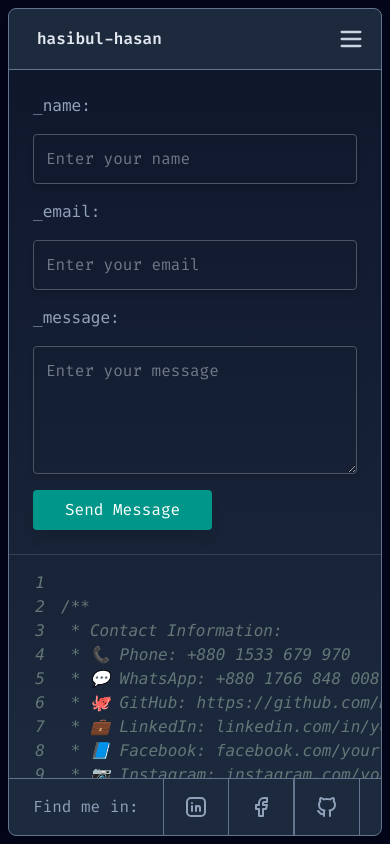
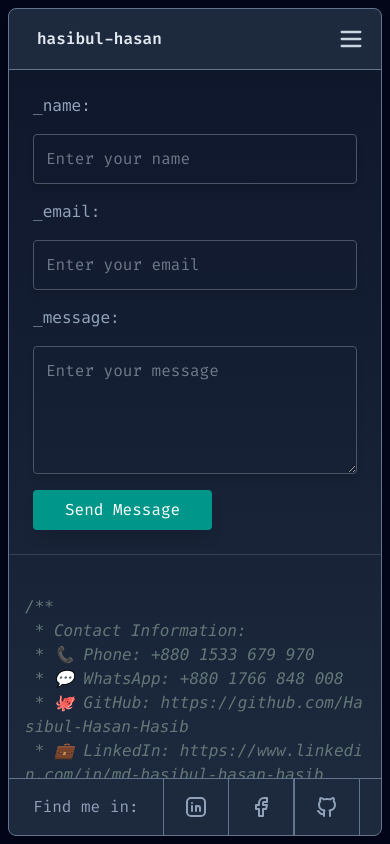
Before and after one commit to Hasibul-Hasan-Hasib/portfolio-v2, a React (Vite) app: page /contact in a window 390 px wide. Built offline with nearby package versions, Linux system fonts and the light colour scheme; a web font is replaced by a local one.

Commit message:
feat: update social media links in Contact page and enhance LoadingPage layout for better responsiveness

```diff
--- a/src/components/AboutMe.jsx
+++ b/src/components/AboutMe.jsx
@@ -20,6 +20,7 @@ const aboutMeText = `/**
  * My goal is to help clients achieve their vision through
  * reliable, creative, and efficient solutions.
  **/`;
+
 
 const AboutMe = () => {
     const [isDownloading, setIsDownloading] = useState(false);
@@ -44,11 +45,17 @@ const AboutMe = () => {
             <SyntaxHighlighter
                 language="javascript"
                 style={nightOwl}
-                showLineNumbers
+                showLineNumbers={window.innerWidth > 640}
                 customStyle={{
                     margin: 0,
                     padding: "1rem",
                     background: "transparent",
+                    whiteSpace: "pre-wrap", wordBreak: "break-all"
+                }}
+                codeTagProps={{
+                    style: {
+                        whiteSpace: "pre-wrap", wordBreak: "break-all"
+                    },
                 }}
             >
                 {aboutMeText}
--- a/src/components/Footer.jsx
+++ b/src/components/Footer.jsx
@@ -9,16 +9,16 @@ const Footer = () => {
         <footer className="overflow-hidden mt-auto items-center text-slate-400 border-t border-slate-500 overflow-x-auto">
             <nav className="flex place-items-center">
                 <span className="px-6 sm:px-8 whitespace-nowrap">Find me in:</span>
-                <NavLink className={linkClasses} to="/">
+                <NavLink className={linkClasses} to="https://www.linkedin.com/in/md-hasibul-hasan-hasib" target="_blank" rel="noopener noreferrer">
                     <IconBrandLinkedin size={24} />
                 </NavLink>
-                <NavLink className={`${linkClasses} border-r`} to="/about">
+                <NavLink className={`${linkClasses} border-r`} to="https://www.facebook.com/hasibulhasan.hasib.1654" target="_blank" rel="noopener noreferrer">
                     <IconBrandFacebook size={24} />
                 </NavLink>
-                <NavLink className={`${linkClasses} md:hidden border-r`} to="/about">
+                <NavLink className={`${linkClasses} md:hidden border-r`} to="https://github.com/Hasibul-Hasan-Hasib" target="_blank" rel="noopener noreferrer">
                     <IconBrandGithub size={24} />
                 </NavLink>
-                <NavLink className="hidden md:flex ml-auto px-8 py-4 border-l border-slate-500 hover:bg-slate-700 hover:text-slate-300" to="/contact">
+                <NavLink className="hidden md:flex ml-auto px-8 py-4 border-l border-slate-500 hover:bg-slate-700 hover:text-slate-300" to="https://github.com/Hasibul-Hasan-Hasib" target="_blank" rel="noopener noreferrer">
                     @Hasibul-Hasan-Hasib <IconBrandGithub className="ml-3" size={24} />
                 </NavLink>
             </nav>
--- a/src/pages/Contact.jsx
+++ b/src/pages/Contact.jsx
@@ -59,9 +59,9 @@ const Contact = () => {
  * 📞 Phone: +880 1533 679 970
  * 💬 WhatsApp: +880 1766 848 008
  * 🐙 GitHub: https://github.com/Hasibul-Hasan-Hasib
- * 💼 LinkedIn: linkedin.com/in/your-profile
- * 📘 Facebook: facebook.com/your.username
- * 📷 Instagram: instagram.com/your.username
+ * 💼 LinkedIn: https://www.linkedin.com/in/md-hasibul-hasan-hasib
+ * 📘 Facebook: https://www.facebook.com/hasibulhasan.hasib.1654
+ * 📷 Instagram: https://www.instagram.com/hasibulhsb
  **/
 
 const message = {
@@ -139,12 +139,18 @@ export default message;
                     language="javascript"
                     style={nightOwl}
                     wrapLines
-                    showLineNumbers
+                    showLineNumbers={window.innerWidth > 640}
                     customStyle={{
-                            margin: 0,
-                            padding: "1rem",
-                            background: "transparent",
-                        }}
+                        margin: 0,
+                        padding: "1rem",
+                        background: "transparent",
+                        whiteSpace: "pre-wrap", wordBreak: "break-all"
+                    }}
+                    codeTagProps={{
+                        style: {
+                            whiteSpace: "pre-wrap", wordBreak: "break-all"
+                        },
+                    }}
                 >
                     {codeString}
                 </SyntaxHighlighter>
--- a/src/pages/LoadingPage.jsx
+++ b/src/pages/LoadingPage.jsx
@@ -25,7 +25,7 @@ const LoadingPage = () => {
   };
 
   return (
-    <div className="w-full h-full flex flex-col justify-center items-center bg-gradient-to-br from-slate-900 via-slate-800 to-slate-900 text-slate-400">
+    <div className="w-full h-[calc(100vh-8.5rem)] md:h-[calc(100vh-11.35rem)] flex flex-col justify-center items-center bg-gradient-to-br from-slate-900 via-slate-800 to-slate-900 text-slate-400">
 
       {/* Smooth logo or text */}
       <motion.h1
```
